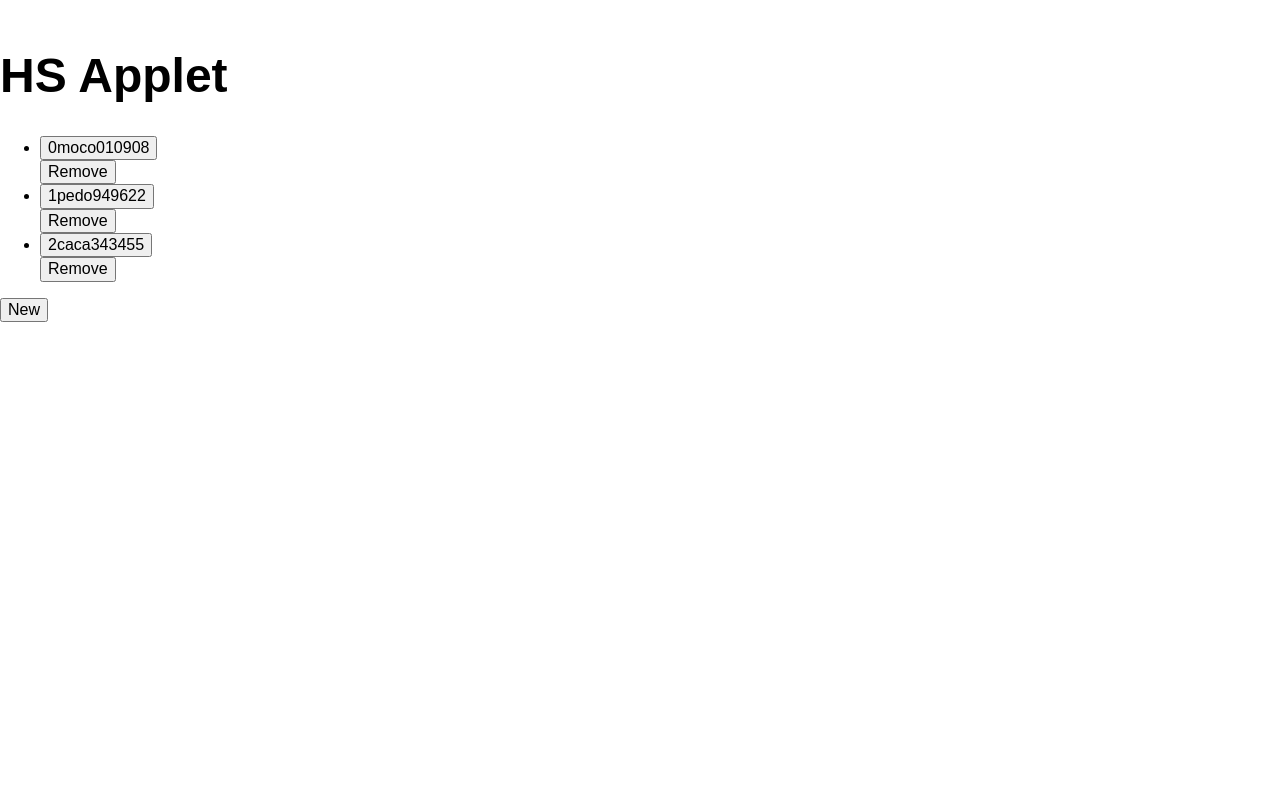
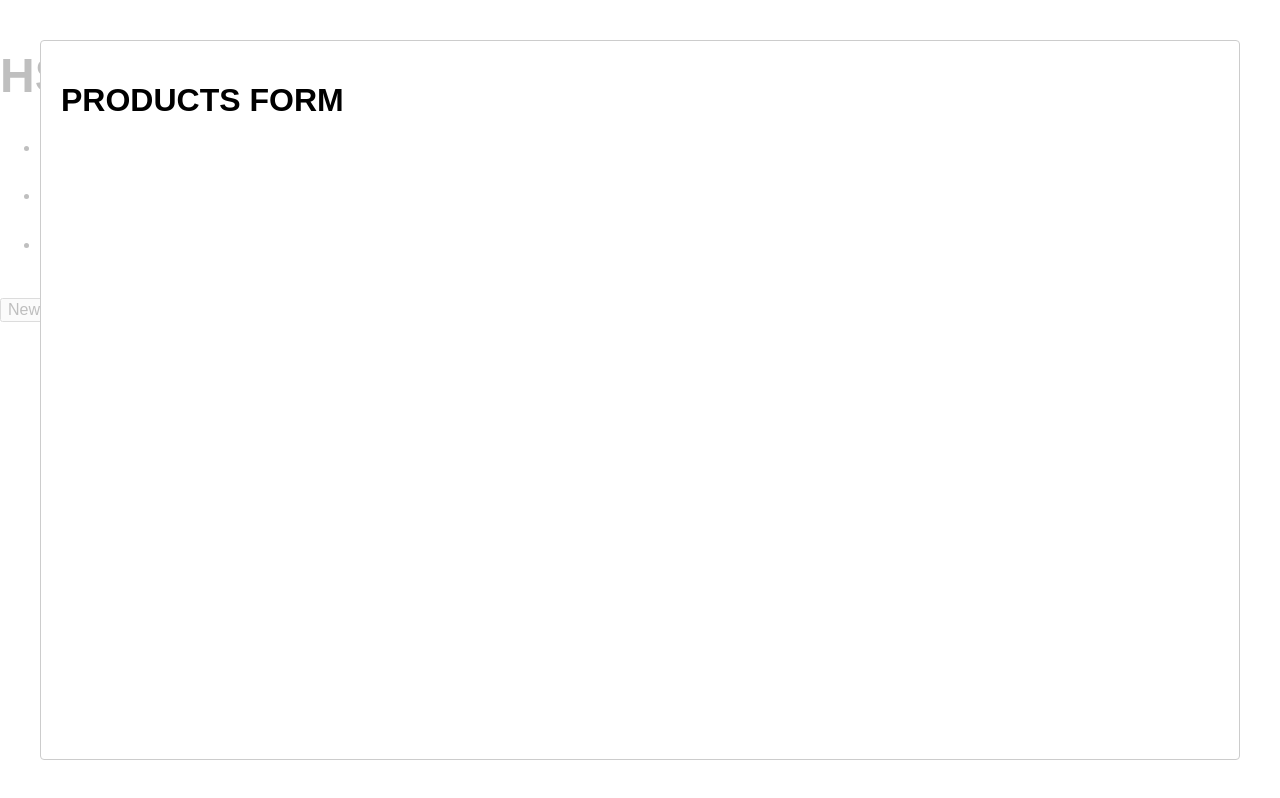
Before and after one commit to abelta/HS-applet, a React app: page / in a window 1280 px wide. Built offline with nearby package versions, Linux system fonts and the light colour scheme.

Commit message:
React Modal set up.

```diff
--- a/package.json
+++ b/package.json
@@ -17,6 +17,7 @@
   "dependencies": {
     "react": "^16.2.0",
     "react-dom": "^16.2.0",
+    "react-modal": "^3.1.11",
     "react-redux": "^5.0.6",
     "redux": "^3.7.2"
   },
--- a/src/App.js
+++ b/src/App.js
@@ -1,15 +1,18 @@
 import React from 'react';
 import { Provider } from 'react-redux';
 import { createStore } from 'redux';
+import Modal from 'react-modal';
 import reducer from './reducers';
 import { ProductsList } from './containers';
 import './App.css';
 
 const store = createStore(reducer, window.__REDUX_DEVTOOLS_EXTENSION__ && window.__REDUX_DEVTOOLS_EXTENSION__());
 
+Modal.setAppElement('#root');
+
 const App = () => (
   <Provider store={store}>
-    <div>
+    <div className="App">
       <header className="fl w-100">
         <h1 className="f1">HS Applet</h1>
       </header>
--- /dev/null
+++ b/src/containers/ProductsForm.jsx
@@ -0,0 +1,9 @@
+import React from 'react';
+
+const ProductsForm = () => (
+  <div>
+    <h1>PRODUCTS FORM</h1>
+  </div>
+);
+
+export default ProductsForm;
--- a/src/containers/ProductsList.jsx
+++ b/src/containers/ProductsList.jsx
@@ -1,12 +1,17 @@
 import React from 'react';
 import PropTypes from 'prop-types';
 import { connect } from 'react-redux';
+import Modal from 'react-modal';
 import { editProduct, newProduct, removeProduct } from '../actions/products';
+import { ProductsForm } from '.';
 import Product, { RemoveButton } from '../components/product';
 import { NewButton } from '../components/productsList';
 
 const ProductsList = ({ products, productEdit, productNew, productRemove }) => (
   <div>
+    <Modal isOpen>
+      <ProductsForm />
+    </Modal>
     <ul>
       {products.map((product, i) => (
         <li key={product.value}>
--- a/src/containers/index.js
+++ b/src/containers/index.js
@@ -1 +1,2 @@
 export { default as ProductsList } from './ProductsList';
+export { default as ProductsForm } from './ProductsForm';
```
Also changed, not shown: 1 other file (tests, documents, lock files or other folders).
